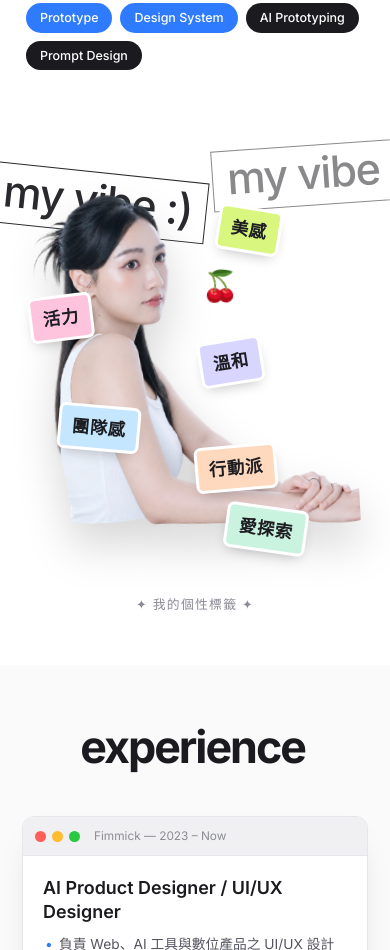
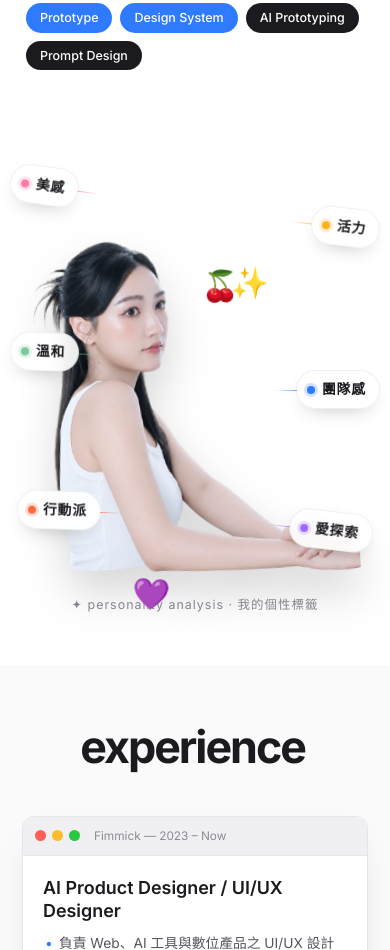
Before and after one commit to honghuixin4-cell/comet-resume, a plain HTML site: page index.html in a window 390 px wide. Shown: the part 1818-2768 px from the top of the page. Drawn offline with Linux system fonts and the light colour scheme.

Commit message:
Revert "Mobile: sticker-style personality tags with outlined 'my vibe' title"
This reverts commit a7f33aa5e2e59909a8a7a4b452592e0b3c8e0595.

```diff
--- a/index.html
+++ b/index.html
@@ -8,7 +8,7 @@
 <link rel="preconnect" href="https://fonts.googleapis.com">
 <link rel="preconnect" href="https://fonts.gstatic.com" crossorigin>
 <link href="https://fonts.googleapis.com/css2?family=Inter:wght@400;500;600;700;800&family=Noto+Sans+TC:wght@400;500;700;900&display=swap" rel="stylesheet">
-<link rel="stylesheet" href="styles.css?v=20261115g">
+<link rel="stylesheet" href="styles.css?v=20261115c">
 </head>
 <body>
 <div class="scroll-progress" aria-hidden="true"></div>
@@ -109,7 +109,6 @@
   <!-- ================= FOLDERS ================= -->
   <section class="files" id="files">
     <div class="files-stage io">
-      <div class="vibe-title" aria-hidden="true"><span>my vibe :)</span><span>my vibe :)</span></div>
       <img class="files-person" src="assets/cutout-clean.png" alt="" data-speed="0.08">
       <span class="sticker s1" data-speed="0.3">🍒</span>
       <span class="sticker s2" data-speed="-0.25">✨</span>
@@ -121,12 +120,12 @@
       <a class="folder f4" href="#contact"><span class="folder-ico"></span>Contact</a>
 
       <ul class="ptags" aria-label="個性標籤">
-        <li class="ptag t1" style="--c:#d9f77e">美感</li>
-        <li class="ptag t2" style="--c:#ffc4dd">活力</li>
-        <li class="ptag t3" style="--c:#d8d5ff">溫和</li>
-        <li class="ptag t4" style="--c:#c4e6ff">團隊感</li>
-        <li class="ptag t5" style="--c:#ffd9bd">行動派</li>
-        <li class="ptag t6" style="--c:#c9f3de">愛探索</li>
+        <li class="ptag t1 l" style="--c:#ff7aa8"><i></i>美感</li>
+        <li class="ptag t2 r" style="--c:#ffb020"><i></i>活力</li>
+        <li class="ptag t3 l" style="--c:#7bc89a"><i></i>溫和</li>
+        <li class="ptag t4 r" style="--c:#2f7bff"><i></i>團隊感</li>
+        <li class="ptag t5 l" style="--c:#ff6a3d"><i></i>行動派</li>
+        <li class="ptag t6 r" style="--c:#9b6bff"><i></i>愛探索</li>
       </ul>
 
       <div class="ctx-menu" aria-hidden="true">
@@ -134,7 +133,7 @@
       </div>
     </div>
     <p class="files-hint">↑ 點資料夾：下載履歷、打開作品集</p>
-    <p class="ptags-hint">✦ 我的個性標籤 ✦</p>
+    <p class="ptags-hint">✦ personality analysis · 我的個性標籤</p>
   </section>
 
   <!-- ================= EXPERIENCE ================= -->
@@ -231,6 +230,6 @@
   </section>
 
 </div>
-<script src="script.js?v=20261115g"></script>
+<script src="script.js?v=20261115c"></script>
 </body>
 </html>
--- a/styles.css
+++ b/styles.css
@@ -402,32 +402,28 @@ mark{padding:1px 8px;border-radius:3px;color:var(--ink);font-weight:500}
   .files-stage .s1{left:52%;top:27%;z-index:3;translate:none!important}
 }
 
-/* ============ MOBILE: personality stickers replace folders ============ */
-.ptags,.ptags-hint,.vibe-title{display:none}
+/* ============ MOBILE: personality tags replace folders ============ */
+.ptags,.ptags-hint{display:none}
 @media(max-width:560px){
   .files-stage .folder,.files-hint{display:none}
-  .files-stage .s2,.files-stage .s3{display:none}
-  .files-stage .files-person{translate:none!important;z-index:1}
-  /* big outlined title boxes peeking out behind her */
-  .vibe-title{display:block;position:absolute;inset:0 0 auto 0;height:130px;z-index:0;pointer-events:none}
-  .vibe-title span{position:absolute;white-space:nowrap;font-family:var(--round);font-weight:500;
-    font-size:2.7rem;letter-spacing:-.03em;line-height:1;color:#2a2a2e;padding:6px 14px 10px;border:1.5px solid #2a2a2e}
-  .vibe-title span:nth-child(1){left:-6%;top:22px;rotate:6deg}
-  .vibe-title span:nth-child(2){right:-14%;top:-6px;rotate:-4deg;opacity:.55}
-  /* stickers */
   .ptags{display:block;list-style:none;margin:0;padding:0}
-  .ptag{position:absolute;z-index:4;padding:5px 11px 6px;border-radius:7px;background:var(--c);
-    border:3px solid #fff;box-shadow:0 6px 14px -6px rgba(0,0,0,.28);
-    font-family:var(--round);font-weight:600;font-size:1.08rem;letter-spacing:.04em;color:#1d1d22;white-space:nowrap}
-  .t1{left:56%;top:13%;rotate:9deg}
-  .t2{left:5%;top:33%;rotate:-7deg}
-  .t3{left:51%;top:43%;rotate:-9deg}
-  .t4{left:13%;top:58%;rotate:5deg}
-  .t5{left:50%;top:67%;rotate:-5deg}
-  .t6{left:58%;top:81%;rotate:8deg}
-  .files-stage.io .ptag{transition:opacity .35s ease var(--d,0s),scale .7s var(--spring) var(--d,0s)}
-  .files-stage.io:not(.in) .ptag{opacity:0;scale:1.6}
-  .files-stage.io .vibe-title span{transition:opacity .6s ease .15s,translate .9s var(--out) .15s}
-  .files-stage.io:not(.in) .vibe-title span{opacity:0;translate:0 20px}
-  .ptags-hint{display:block;text-align:center;font-size:.8rem;letter-spacing:.1em;color:var(--muted);margin-top:4px}
+  .ptag{position:absolute;z-index:4;display:flex;align-items:center;gap:7px;padding:7px 13px 7px 10px;border-radius:999px;
+    background:rgba(255,255,255,.9);backdrop-filter:blur(8px);border:1px solid rgba(0,0,0,.06);
+    box-shadow:0 8px 20px -10px rgba(0,0,0,.28);font-family:var(--round);font-weight:700;font-size:.86rem;
+    letter-spacing:.06em;color:var(--ink);white-space:nowrap;animation:bob 4.5s ease-in-out infinite}
+  .ptag i{width:8px;height:8px;border-radius:50%;background:var(--c);box-shadow:0 0 0 3px color-mix(in srgb,var(--c) 22%,transparent)}
+  /* leader line toward her, like an analysis callout */
+  .ptag::after{content:"";position:absolute;top:50%;width:22px;height:1px;
+    background:linear-gradient(90deg,var(--c),transparent)}
+  .ptag.l::after{left:100%;background:linear-gradient(90deg,color-mix(in srgb,var(--c) 70%,transparent),transparent)}
+  .ptag.r::after{right:100%;background:linear-gradient(270deg,color-mix(in srgb,var(--c) 70%,transparent),transparent)}
+  .t1{left:0;top:6%}
+  .t2{right:0;top:15%;animation-delay:-.8s}
+  .t3{left:0;top:42%;animation-delay:-1.6s}
+  .t4{right:0;top:50%;animation-delay:-2.4s}
+  .t5{left:2%;top:78%;animation-delay:-3.2s}
+  .t6{right:2%;top:84%;animation-delay:-4s}
+  .files-stage.io .ptag{transition:opacity .4s ease var(--d,0s),scale .7s var(--spring) var(--d,0s)}
+  .files-stage.io:not(.in) .ptag{opacity:0;scale:.3}
+  .ptags-hint{display:block;text-align:center;font-size:.78rem;letter-spacing:.08em;color:var(--muted);margin-top:4px}
 }
```
